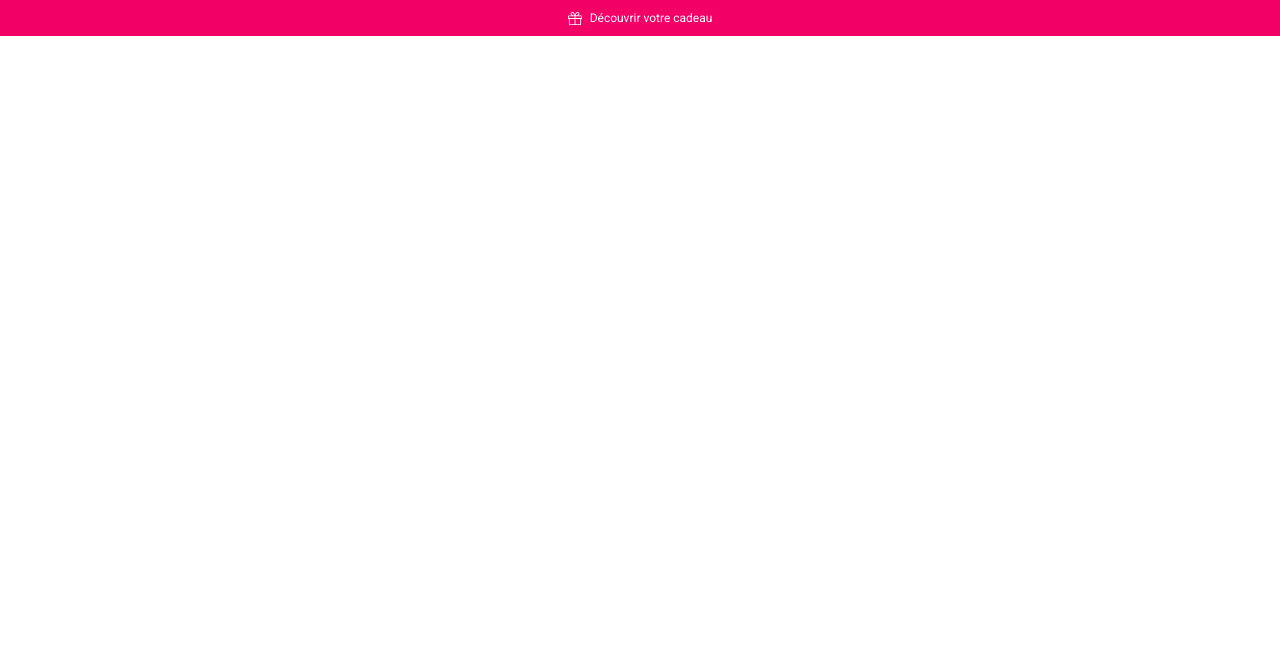
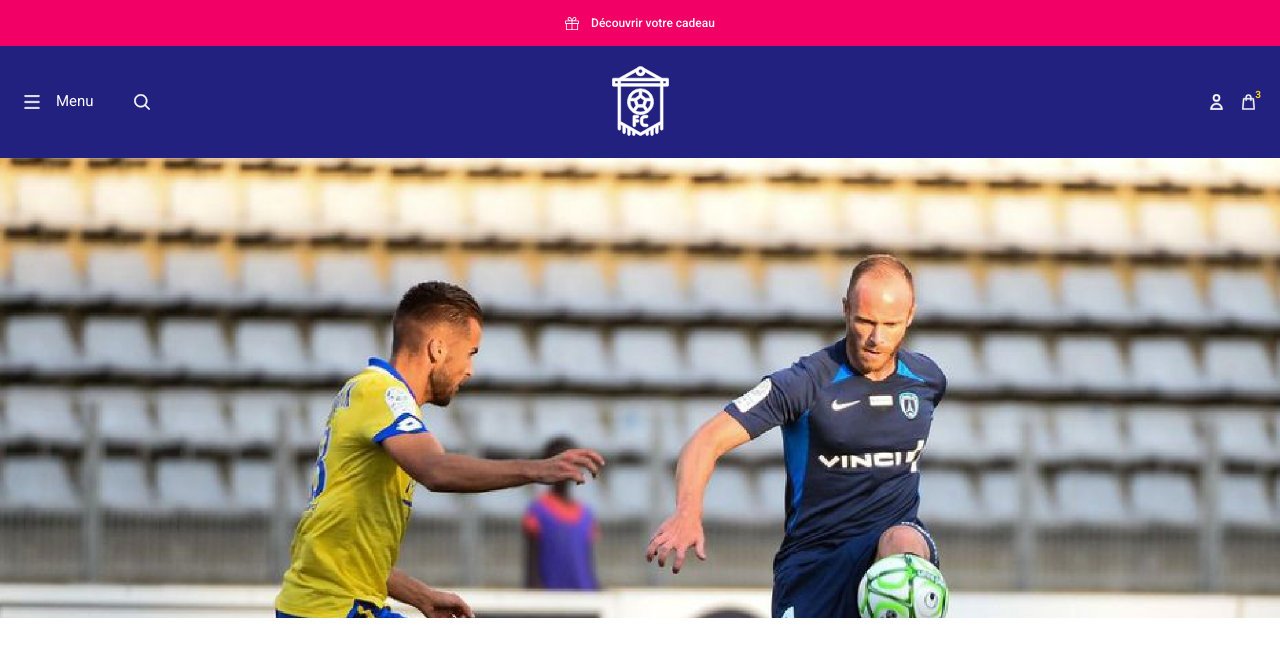
Before and after one commit to HiD3f/Ticketchainer, an Angular app: page / in a window 1280 px wide. Shown: the top 656 px of the page. Built offline with nearby package versions, Linux system fonts and the light colour scheme.

Commit message:
feature/topbar navbar done - start main content

```diff
--- a/src/app/app.component.html
+++ b/src/app/app.component.html
@@ -10,17 +10,56 @@
 <!-- Toolbar -->
 <div class="banner">
   <a href="#" class="banner-message">
-    <i class="message-icon svgicon svg-gift smallicon"></i>
+    <i class="message-icon svgicon icon-gift s-icon"></i>
     <span class="message-label">Découvrir votre cadeau</span>
   </a>
 </div>
 
 <div class="toolbar" role="banner">
 
+  <div class="toolbar-container">
+
+    <div class="toolbar-bloc toolbar-bloc-left">
+      <div class="menu-btn btn">
+        <i class="btn-icon svgicon icon-menu m-icon"></i>
+        <span class="btn-label">Menu</span>
+      </div>
+
+      <div class="search-btn btn">
+        <i class="btn-icon svgicon icon-search m-icon"></i>
+      </div>
+
+    </div>
+
+    <div class="toolbar-bloc toolbar-bloc-middle">
+      <div class="app-icon">
+        <a href="#">
+          <i class="svgicon xxl-icon icon-football"></i>
+        </a>
+      </div>
+    </div>
+
+    <div class="toolbar-bloc toolbar-bloc-right">
+      <div class="user-btn btn">
+        <i class="btn-icon svgicon icon-user m-icon"></i>
+      </div>
+
+      <div class="basket-btn btn">
+        <i class="btn-icon svgicon icon-basket m-icon"></i>
+        <span class="btn-minilabel">3</span>
+      </div>
+
+    </div>
+
+  </div>
+
 </div>
 
 <div class="content" role="main">
 
+  <div class="hero" style="background-image: url('/assets/images/pfc-vs-fscm-3x.png');">
+
+  </div>
 
 
 
--- a/src/app/app.component.scss
+++ b/src/app/app.component.scss
@@ -4,6 +4,7 @@ $white : #FFFFFF;
 $rose : #F20066;
 $darkblue : #22217F;
 $lightblue : #51BDFF;
+$gold : #FCD621;
 
 /* LAYOUT MIXINS */
 @mixin c-l-pad {
@@ -16,7 +17,39 @@ $lightblue : #51BDFF;
     justify-content: center;
 }
 
+@mixin flex-spacing {
+    display: flex;
+    align-items: center;
+    justify-content: space-between;
+}
+
 /* MEDIA MIXINS */
+
+@mixin min-md {
+    @media screen and (min-width: 769px) {
+        @content;
+    }
+}
+@mixin max-md {
+    @media screen and (max-width: 768px) {
+        @content;
+    }
+}
+
+/* TYPO MIXINS */
+
+@mixin light-font{
+    font-weight: 300;
+}
+@mixin regular-font{
+    font-weight: 400;
+}
+@mixin medium-font{
+    font-weight: 500;
+}
+@mixin bold-font{
+    font-weight: 700;
+}
 
 /* GENERIC ITEMS */
 
@@ -26,17 +59,68 @@ $lightblue : #51BDFF;
     background-position: center;
     background-repeat: no-repeat;
 
-    &.smallicon{
+    &.s-icon{
         width: 14px;
         height: 14px;
     }
 
-    &.svg-gift{
+    &.m-icon{
+        width: 16px;
+        height: 16px;
+    }
+
+    &.xxl-icon{
+        height: 70px;
+        width: 70px;
+    }
+
+    /* ICON LIST */
+    &.icon-gift{
         background-image: url('/assets/icons/gift.svg');
+    }
+    &.icon-menu{
+        background-image: url('/assets/icons/menu.svg');
+    }
+    &.icon-search{
+        background-image: url('/assets/icons/magnifying-glass.svg');
+    }
+    &.icon-user{
+        background-image: url('/assets/icons/user.svg');
+    }
+    &.icon-basket{
+        background-image: url('/assets/icons/shopping-bag.svg');
+    }
+
+    &.icon-football{
+        background-image: url('/assets/icons/football.svg');
     }
 
 }
 
+.btn{
+    display: inline-flex;
+    cursor: pointer;
+    padding: 8px;
+    position: relative;
+
+    .btn-icon{
+        float: left;
+    }
+    .btn-label{
+        margin-left: 16px;
+        font-size: 15px;
+        line-height: 15px;
+        color: white;
+    }
+    .btn-minilabel{
+        position: absolute;
+        right: 3px;
+        top: 3px;
+        font-size: 10px;
+        @include bold-font();
+        color: $gold;
+    }
+}
 
 /* 'COMPONENTS' */
 
@@ -47,10 +131,70 @@ $lightblue : #51BDFF;
     background: $rose;
     color: $white;
 
+    @include min-md(){
+        height: 46px;
+    }
+
     &-message{
         .message-icon{
-            margin-right: 8px;
+            margin-right: 12px;
             float: left;
+        }
+        .message-label{
+            @include medium-font()
         }
     }
 }
+
+.toolbar {
+    background: $darkblue;
+    height: 86px;
+    @include flex-center();
+    @include c-l-pad();
+
+    @include min-md{
+        height: 112px;
+    }
+
+    &-container{
+        width: 100%;
+        max-width: 1634px;
+
+        @include flex-spacing();
+    }
+
+    .toolbar-bloc {
+        display: inline-flex;
+        width: calc(100% / 3);
+
+        &-left{
+            justify-content: flex-start;
+        }
+        &-middle{
+            justify-content: center;
+        }
+        &-right{
+            justify-content: flex-end;
+        }
+    }
+
+    .menu-btn {
+        margin-right: 24px;
+
+        @include max-md(){
+            margin-right: 16px;
+
+            .btn-label{
+                margin-left: 0;
+                display: none;
+            }
+        }
+
+    }
+}
+
+.hero {
+    height: 460px;
+    background-size: cover;
+    background-position: top center;
+}
```
